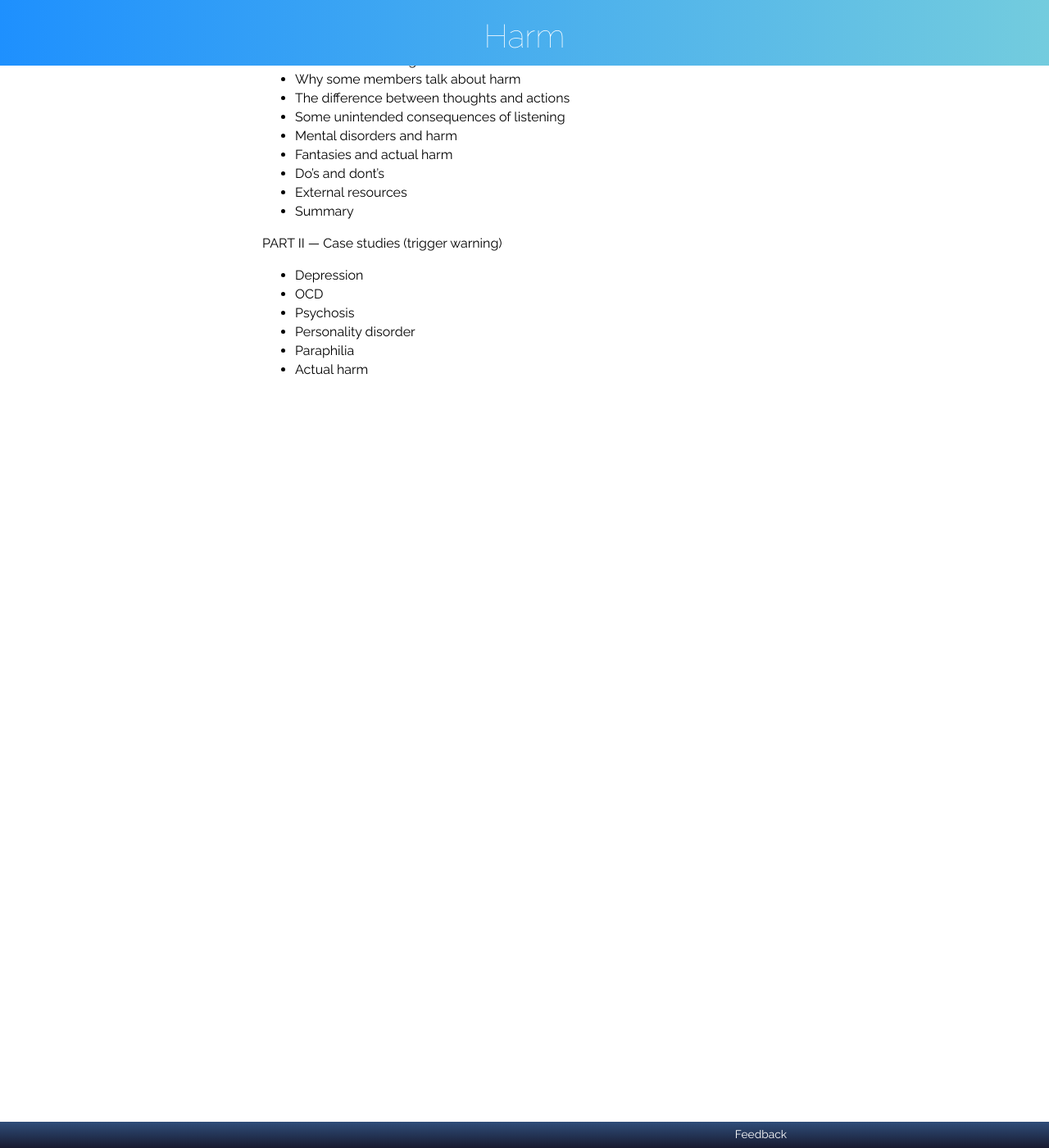
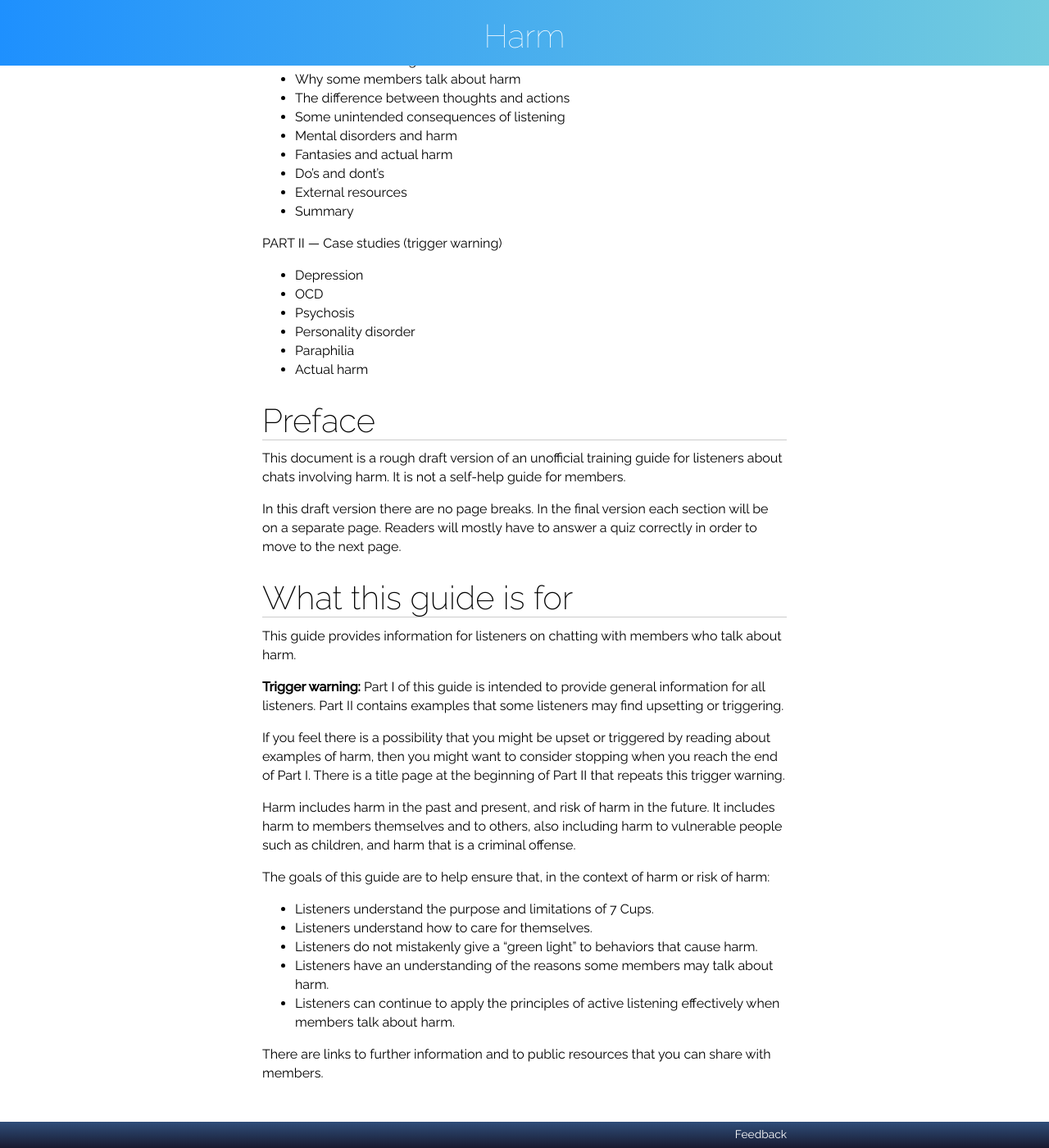
Before and after one commit to RarelyCharlie/rarelycharlie.github.io, a Jekyll site: the page built from _guide/harm.md, in a window 1280 px wide and 1400 px high, scrolled down 211 px. Shown: the whole window at 82% size. Built offline with Jekyll 4.4.1, drawn with Linux system fonts in a browser that asks for light colours.

Commit message:
add preface and intro

```diff
--- a/_guide/harm.md
+++ b/_guide/harm.md
@@ -25,3 +25,26 @@ PART II — Case studies (trigger warning)
 -	Personality disorder
 -	Paraphilia
 -	Actual harm
+
+# Preface
+This document is a rough draft version of an unofficial training guide for listeners about chats involving harm. It is not a self-help guide for members.
+
+In this draft version there are no page breaks. In the final version each section will be on a separate page. Readers will mostly have to answer a quiz correctly in order to move to the next page.
+
+# What this guide is for
+This guide provides information for listeners on chatting with members who talk about harm.
+
+**Trigger warning:** Part I of this guide is intended to provide general information for all listeners. Part II contains examples that some listeners may find upsetting or triggering.
+
+If you feel there is a possibility that you might be upset or triggered by reading about examples of harm, then you might want to consider stopping when you reach the end of Part I. There is a title page at the beginning of Part II that repeats this trigger warning.
+
+Harm includes harm in the past and present, and risk of harm in the future. It includes harm to members themselves and to others, also including harm to vulnerable people such as children, and harm that is a criminal offense.
+
+The goals of this guide are to help ensure that, in the context of harm or risk of harm:
+- Listeners understand the purpose and limitations of 7 Cups.
+- Listeners understand how to care for themselves.
+- Listeners do not mistakenly give a "green light" to behaviors that cause harm.
+- Listeners have an understanding of the reasons some members may talk about harm.
+- Listeners can continue to apply the principles of active listening effectively when members talk about harm.
+
+There are links to further information and to public resources that you can share with members.
```
